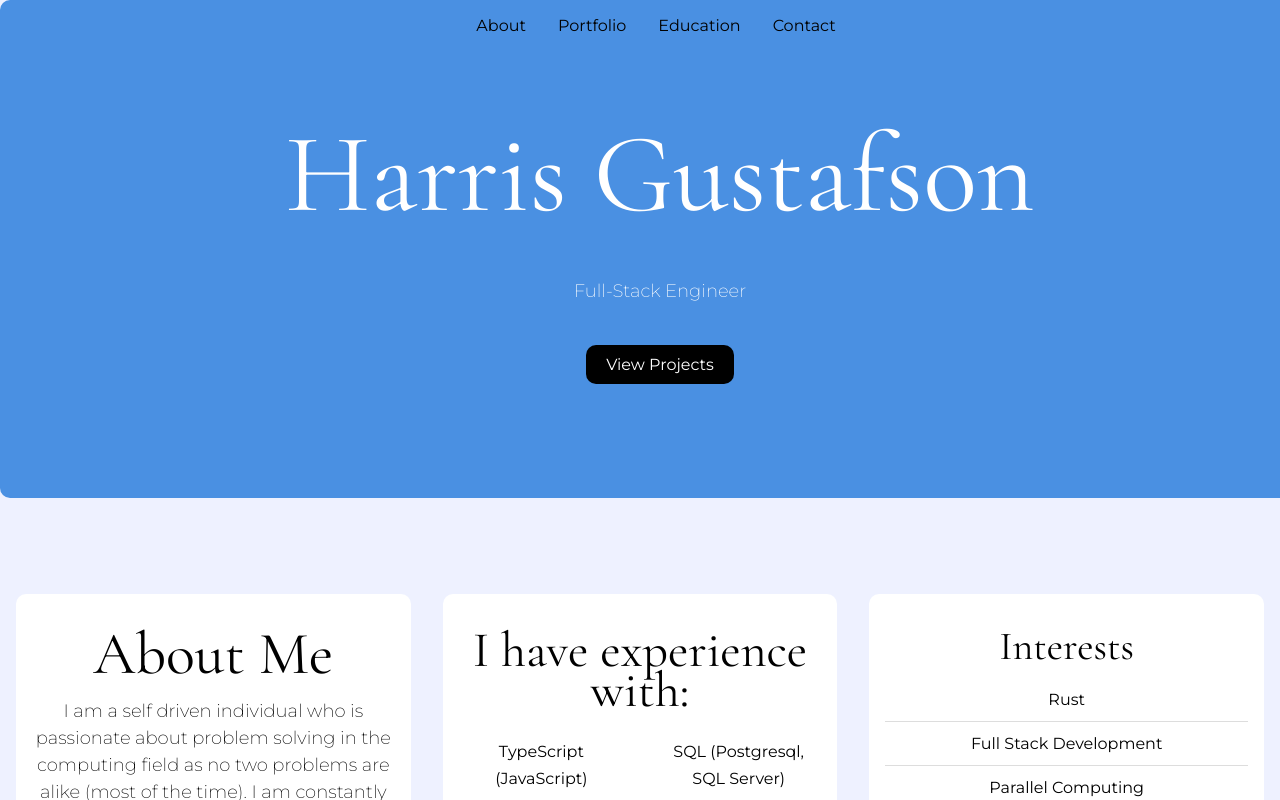
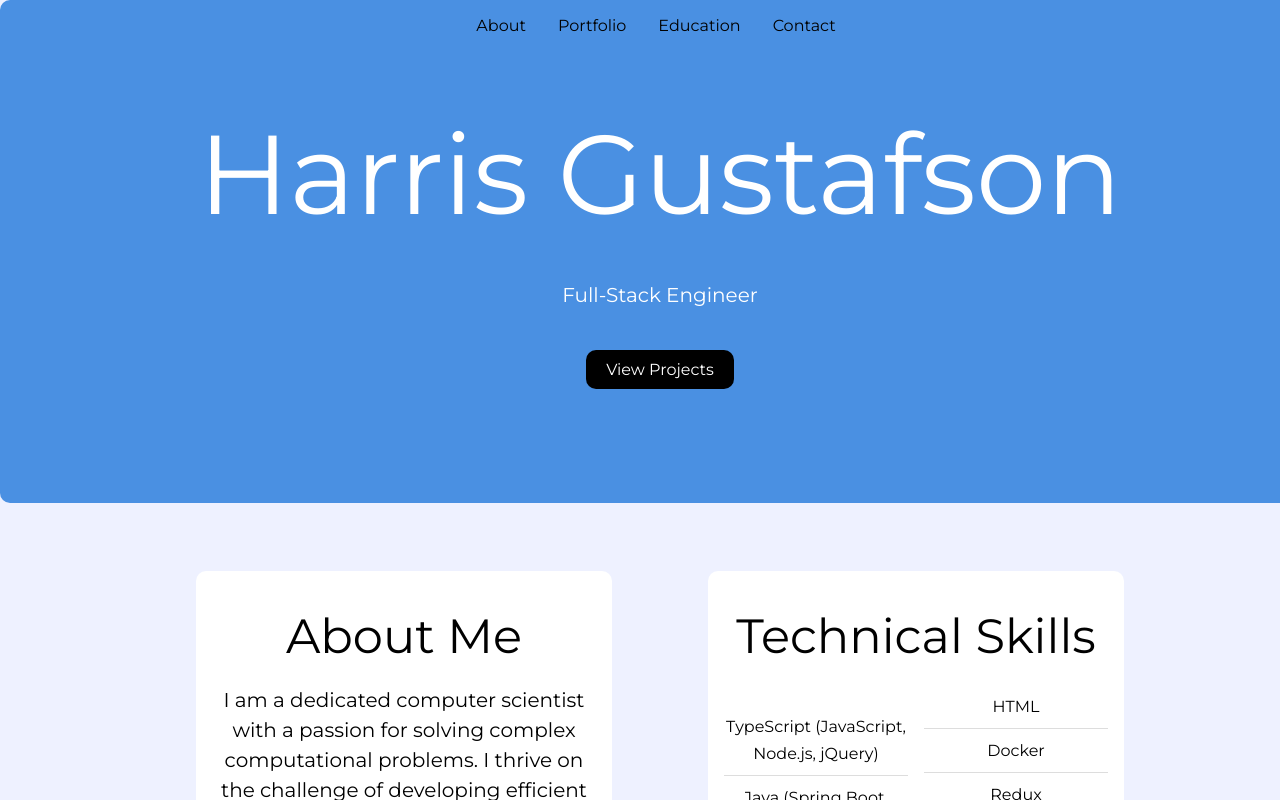
Before and after one commit to xyclose11/React-Portfolio, a React (Vite) app: page / in a window 1280 px wide. Built offline with nearby package versions, Linux system fonts and the light colour scheme.

Commit message:
format fix

```diff
--- a/src/Components/About.jsx
+++ b/src/Components/About.jsx
@@ -9,18 +9,18 @@ const About = () => {
             backgroundColor: "white",
             width: "30%",
             padding: "1rem",
-            margin: "1rem",
+            margin: "3rem",
             textAlign: "center",
             borderRadius: "10px",
           }}
         >
-          <h2 style={{ fontSize: "60px" }}>About Me</h2>
+          <h3 style={{ fontSize: "48px" }}>About Me</h3>
           <p>
-            I am a self driven individual who is passionate about problem solving in the computing
-            field as no two problems are alike (most of the time). I am constantly looking for new
-            and emerging technologies to experement with and learn. While I do believe reinventing
-            the wheel may not be the best use of time, I do believe that there is a lot of benefit
-            understanding how the wheel works.
+            I am a dedicated computer scientist with a passion for solving complex computational
+            problems. I thrive on the challenge of developing efficient algorithms and exploring new
+            technologies. While I recognize the value of established solutions, I believe in the
+            importance of understanding the underlying principles to innovate and improve upon
+            existing systems.
           </p>
         </div>
         <div
@@ -28,79 +28,49 @@ const About = () => {
             backgroundColor: "white",
             width: "30%",
             padding: "1rem",
-            margin: "1rem",
+            margin: "3rem",
             textAlign: "center",
             borderRadius: "10px",
           }}
         >
-          <h2 style={{ fontSize: "50px" }}>I have experience with: </h2>
-          <div style={{ display: "flex", justifyContent: "space-between" }}>
-            <div style={{ flex: 1, marginRight: "1rem" }}>
-              <ul style={{ listStyle: "none", padding: 0, margin: 0 }}>
-                <li style={{ padding: "0.5rem 0", borderBottom: "1px solid #ddd" }}>
-                  TypeScript (JavaScript)
-                </li>
-                <li style={{ padding: "0.5rem 0", borderBottom: "1px solid #ddd" }}>
-                  C# (ASP.NET Core, MVC & Blazor)
-                </li>
-                <li style={{ padding: "0.5rem 0", borderBottom: "1px solid #ddd" }}>
-                  Java (Spring Boot, Swing)
-                </li>
-
-                <li style={{ padding: "0.5rem 0", borderBottom: "1px solid #ddd" }}>
-                  MongoDB (Mongoose)
-                </li>
-                <li style={{ padding: "0.5rem 0", borderBottom: "1px solid #ddd" }}>
-                  Python (Django, Flask)
-                </li>
-                <li style={{ padding: "0.5rem 0", borderBottom: "1px solid #ddd" }}>Git</li>
+          <h3 className="title">Technical Skills</h3>
+          <div className="skills-grid">
+            <div>
+              <ul className="skills-list">
+                <li>TypeScript (JavaScript, Node.js, jQuery)</li>
+                <li>Java (Spring Boot, Swing, JavaFX)</li>
+                <li>React (Next.js, Vite, Webpack)</li>
+                <li>C# (ASP.NET Core, MVC, Blazor, Entity Framework Core)</li>
+                <li>SQL (PostgreSQL, SQL Server, MySQL)</li>
+                <li>Python (Django, Flask)</li>
+                <li>XML</li>
+                <li>JUnit</li>
+                <li>Vim</li>
+                <li>C</li>
+                <li>Git</li>
               </ul>
             </div>
-            <div style={{ flex: 1, marginLeft: "1rem" }}>
-              <ul style={{ listStyle: "none", padding: 0, margin: 0 }}>
-                <li style={{ padding: "0.5rem 0", borderBottom: "1px solid #ddd" }}>
-                  SQL (Postgresql, SQL Server)
-                </li>
-                <li style={{ padding: "0.5rem 0", borderBottom: "1px solid #ddd" }}>
-                  React (Next.js)
-                </li>
-                <li style={{ padding: "0.5rem 0", borderBottom: "1px solid #ddd" }}>
-                  Node.js (Express)
-                </li>
-                <li style={{ padding: "0.5rem 0", borderBottom: "1px solid #ddd" }}>Rust</li>
-                <li style={{ padding: "0.5rem 0", borderBottom: "1px solid #ddd" }}>Neovim</li>
-                <li style={{ padding: "0.5rem 0", borderBottom: "1px solid #ddd" }}>C</li>
-                <li style={{ padding: "0.5rem 0", borderBottom: "1px solid #ddd" }}>Go</li>
-                <li style={{ padding: "0.5rem 0", borderBottom: "1px solid #ddd" }}>Linux</li>
-                <li style={{ padding: "0.5rem 0", borderBottom: "1px solid #ddd" }}>HTML/CSS</li>
+            <div>
+              <ul className="skills-list">
+                <li>HTML</li>
+
+                <li>Docker</li>
+                <li>Redux</li>
+                <li>Jenkins</li>
+                <li>Nmap</li>
+                <li>Linux (Ubuntu, Mint, Kali)</li>
+                <li>DevExpress</li>
+                <li>Apache</li>
+                <li>C/C++</li>
+                <li>Go</li>
+                <li>MongoDB</li>
+                <li>Svelte</li>
+                <li>CSS</li>
+                <li>GraphQL</li>
+                <li>Microsoft Office</li>
               </ul>
             </div>
           </div>
-        </div>
-        <div
-          style={{
-            backgroundColor: "white",
-            width: "30%",
-            padding: "1rem",
-            margin: "1rem",
-            textAlign: "center",
-            borderRadius: "10px",
-          }}
-        >
-          <h2 style={{ fontSize: "40px", marginBottom: "1rem" }}>Interests</h2>
-          <ul style={{ listStyle: "none", padding: 0, margin: 0 }}>
-            <li style={{ padding: "0.5rem 0", borderBottom: "1px solid #ddd" }}>Rust</li>
-            <li style={{ padding: "0.5rem 0", borderBottom: "1px solid #ddd" }}>
-              Full Stack Development
-            </li>
-            <li style={{ padding: "0.5rem 0", borderBottom: "1px solid #ddd" }}>
-              Parallel Computing
-            </li>
-            <li style={{ padding: "0.5rem 0", borderBottom: "1px solid #ddd" }}>
-              Data Structures & Algorithms
-            </li>
-            <li style={{ padding: "0.5rem 0", borderBottom: "1px solid #ddd" }}>Philosophy</li>
-          </ul>
         </div>
       </div>
     </section>
--- a/src/index.html
+++ b/src/index.html
@@ -6,7 +6,9 @@
     <meta name="viewport" content="width=device-width, initial-scale=1.0" />
     <title>Harris Gustafson</title>
     <link rel="stylesheet" href="styles.css" />
-
+    <style>
+      @import url('https://fonts.googleapis.com/css2?family=Montserrat:ital,wght@0,100..900;1,100..900&display=swap');
+    </style>
   </head>
   <body>
     <noscript>You need to enable Javascript to run this application.</noscript>
--- a/src/styles.css
+++ b/src/styles.css
@@ -1,8 +1,9 @@
-@import url("https://fonts.googleapis.com/css2?family=Cormorant+Garamond:wght@300;400&family=Montserrat:wght@200;400;600;800&display=swap");
+@import url('https://fonts.googleapis.com/css2?family=Montserrat:ital,wght@0,100..900;1,100..900&display=swap');
+
 
 html,
 body {
-  font-family: "Montserrat", sans-serif;
+  font-family: "Montserrat";
   height: 100%;
   margin: 0;
   overflow-x: hidden;
@@ -13,6 +14,7 @@ body {
 }
 
 #hero {
+  font-family: "Montserrat";
   background-color: #4a90e2;
   color: white;
   text-align: center;
@@ -100,7 +102,7 @@ section img.background {
 }
 
 h1 {
-  font-family: "Cormorant Garamond", serif;
+  font-family: "Montserrat", serif;
   font-size: 7rem;
   font-weight: 400;
   line-height: 0.8;
@@ -108,7 +110,7 @@ h1 {
 }
 
 h2 {
-  font-family: "Cormorant Garamond", serif;
+  font-family: "Montserrat", serif;
   font-size: 5rem;
   font-weight: 400;
   margin: 0;
@@ -122,10 +124,10 @@ h3 {
 }
 
 p {
-  font-size: 18px;
+  font-size: 20px;
   line-height: 1.5;
   margin-bottom: 0;
-  font-weight: 300;
+  font-weight: 400;
 }
 
 p.large {
@@ -225,3 +227,39 @@ section {
 h1, h2, h3 {
   margin: 20px 0;
 }
+
+#about {
+  padding: 20px;
+}
+
+.title {
+  font-size: 48px;
+  text-align: center;
+  margin-bottom: 20px;
+}
+
+.skills-grid {
+  display: grid;
+  grid-template-columns: 1fr 1fr;
+  gap: 1rem;
+  align-items: center; /* Center align items vertically */
+  justify-items: center; /* Center align items horizontally */
+}
+
+.skills-list {
+  list-style: none;
+  padding: 0;
+  margin: 0;
+}
+
+.skills-list li {
+  padding: 0.5rem 0;
+  border-bottom: 1px solid #ddd;
+}
+
+/* Responsive layout for smaller screens */
+@media (max-width: 768px) {
+  .skills-grid {
+    grid-template-columns: 1fr;
+  }
+}
```
